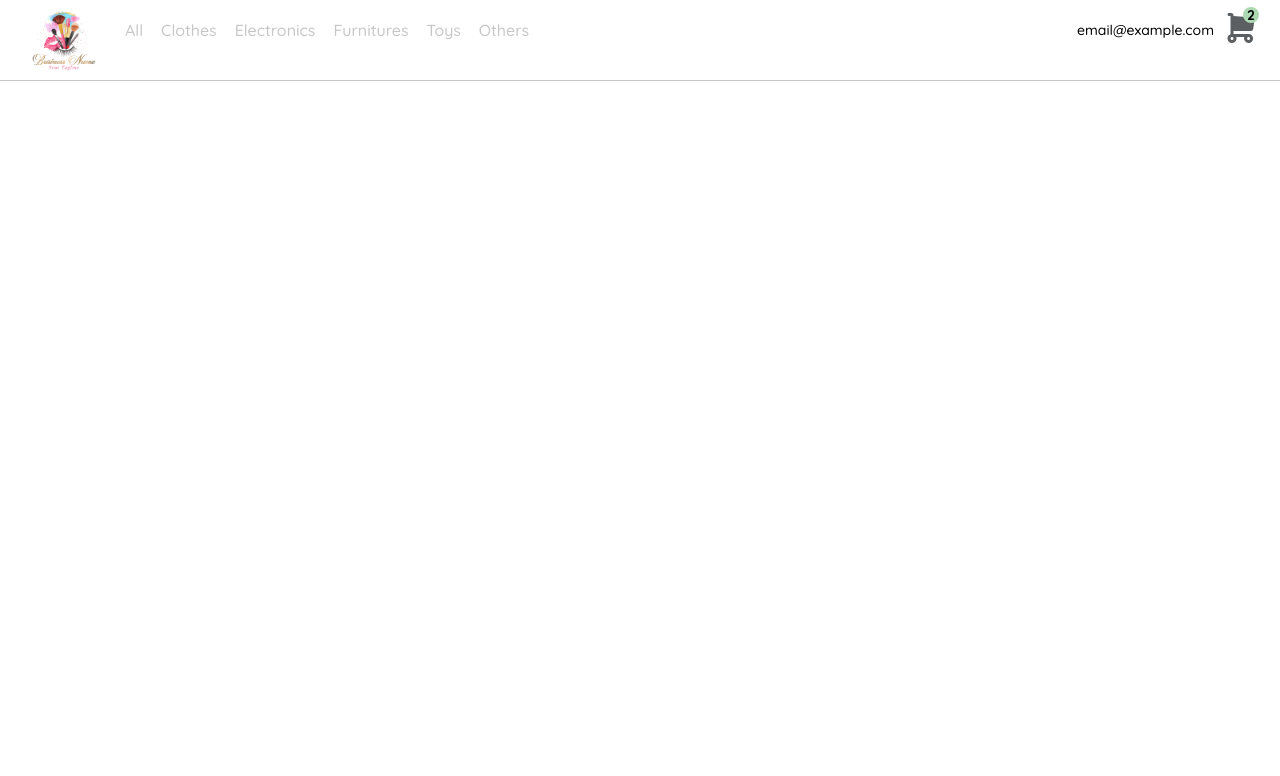
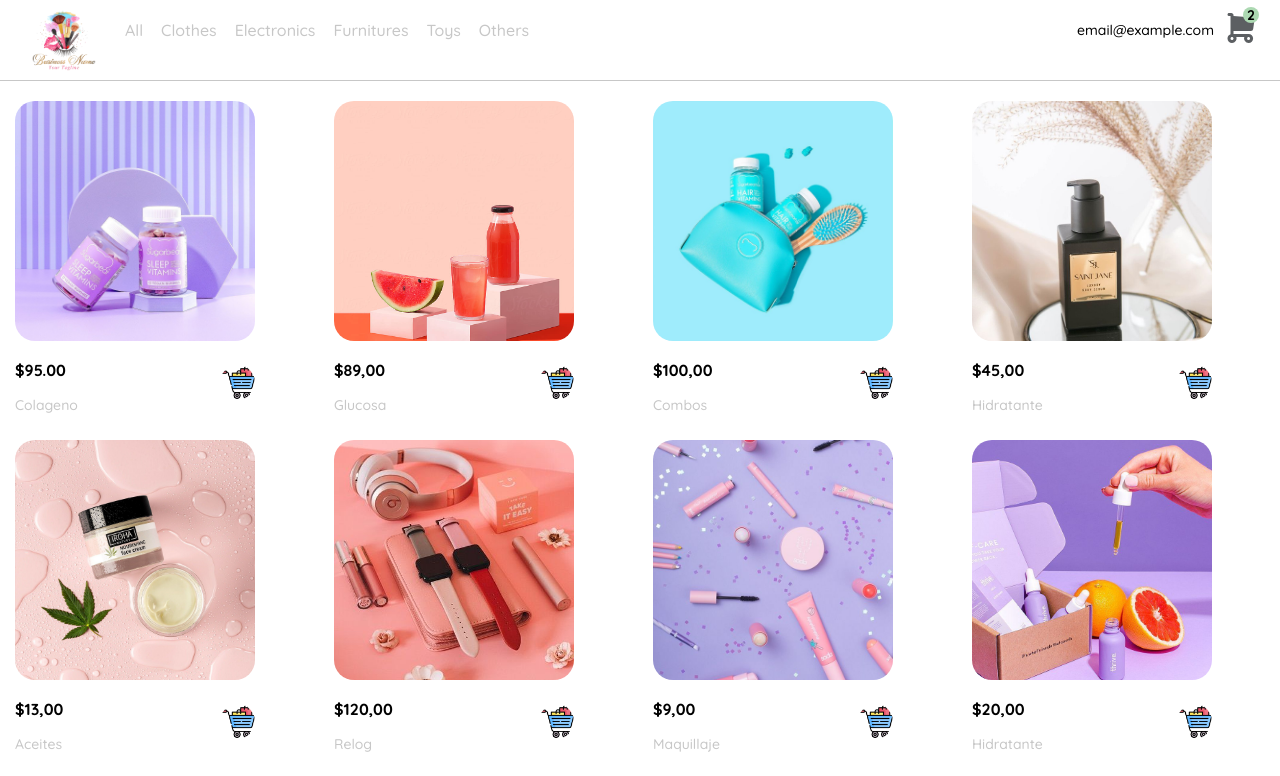
Before and after one commit to Marualexa/curso-practico-frontend-developer, a plain HTML site: page index.html in a window 1280 px wide. Shown: the top 776 px of the page. Drawn offline with Linux system fonts and the light colour scheme.

Commit message:
Ajustes del codigo dentro del javaScript del HTML

```diff
--- a/index.html
+++ b/index.html
@@ -187,6 +187,10 @@
     </div>
   </aside>
 
+  <section class="main-container">
+    <div class="cards-container"></div>
+  </section>
+
   <script src="./main.js"></script>
 </body>
 
--- a/main.js
+++ b/main.js
@@ -4,23 +4,165 @@ const menuEsteIcon = document.querySelector('.menu');
 const movilMenu = document.querySelector('.mobile-menu');
 const menuCarritoIcon = document.querySelector('.navbar-shopping-cart');
 const aside = document.querySelector('.product-detail');
+const cardContainer = document.querySelector('.cards-container');
 
 emailMenu.addEventListener('click', toggleDesktopMenu);
 menuEsteIcon.addEventListener('click', toggleMovilMenu);
 menuCarritoIcon.addEventListener('click', toggleCarritoAside);
 
 function toggleDesktopMenu() {
+    let isAsideClosed = aside.classList.contains('inactive');
+    let isDesktopClose = desktopMenu.classList.contains('inactive');
+
+    if (!isAsideClosed) {
+        aside.classList.add('inactive');
+    } console.log('se cierra')
+
+    if (!isAsideClosed) {
+        desktopMenu.classList.add('inactive');
+    }
+
     desktopMenu.classList.toggle('inactive');
 }
 
 function toggleMovilMenu() {
+    let isAsideClosed = aside.classList.contains('inactive');
+
+    if (!isAsideClosed) {
+        aside.classList.add('inactive');
+    }
+
     movilMenu.classList.toggle('inactive');
 }
 
 function toggleCarritoAside() {
-    let mobilMenuOpen = movilMenu.classList.contains('inactive')
+    let isMovilMenuclosed = movilMenu.classList.contains('inactive');
+
+    if (!isMovilMenuclosed) {
+        movilMenu.classList.add('inactive');
+    }
+
 
     aside.classList.toggle('inactive');
+}
 
-    if (movilMenu.classList.contains('inactive'))
+const productList = [];
+productList.push({
+    name: 'Colageno',
+    price: '95.00',
+    image: './logos/img1.jpg',
+});
+
+productList.push({
+    name: 'Glucosa',
+    price: '89,00',
+    image: "./logos/img2.png",
+});
+productList.push({
+    name: 'Combos',
+    price: '100,00',
+    image: './logos/img3.jpg',
+});
+productList.push({
+    name: 'Hidratante',
+    price: '45,00',
+    image: './logos/img4.jpg',
+});
+productList.push({
+    name: 'Aceites',
+    price: '13,00',
+    image: './logos/img5.jpg',
+});
+productList.push({
+    name: 'Relog',
+    price: '120,00',
+    image: './logos/img6.jpg',
+});
+productList.push({
+    name: 'Maquillaje',
+    price: '9,00',
+    image: './logos/img7.jpg',
+});
+productList.push({
+    name: 'Hidratante',
+    price: '20,00',
+    image: './logos/img8.jpg',
+});
+productList.push({
+    name: 'Crema',
+    price: '45,00',
+    image: './logos/img9.jpg',
+});
+productList.push({
+    name: 'Brochas',
+    price: '22,00',
+    image: './logos/img10.jpg',
+});
+productList.push({
+    name: 'Belleza',
+    price: '170,00',
+    image: './logos/img11.jpg',
+});
+productList.push({
+    name: 'Hidratante',
+    price: '70,00',
+    image: './logos/img12.png',
+});
+productList.push({
+    name: 'Brillo',
+    price: '10,00',
+    image: './logos/img13.jpg',
+});
+productList.push({
+    name: 'Labial',
+    price: '30,00',
+    image: './logos/img14.png',
+});
+productList.push({
+    name: 'Colageno',
+    price: '15,00',
+    image: './logos/img15.jpg',
+});
+
+function listProducts(arr) {
+    for (product of arr) {
+        const productCard = document.createElement('div');
+        productCard.classList.add('product-card');
+
+        const productImg = document.createElement('img');
+        productImg.setAttribute('src', product.image);
+
+        const productInfo = document.createElement('div');
+        productInfo.classList.add('product-info');
+
+        const productInfoDiv = document.createElement('div');
+
+        const productPrice = document.createElement('p');
+        productPrice.innerText = '$' + product.price;
+
+        const productName = document.createElement('p');
+        productName.innerText = product.name;
+
+        productInfoDiv.appendChild(productPrice);
+        productInfoDiv.appendChild(productName);
+
+        const productInfoFigure = document.createElement('figure');
+
+        const productImgCard = document.createElement('img');
+        productImgCard.setAttribute('src', './iconos/carrito.png')
+
+        productInfoFigure.appendChild(productImgCard);
+
+        productInfo.appendChild(productInfoDiv);
+        productInfo.appendChild(productInfoFigure);
+
+        productCard.appendChild(productImg);
+        productCard.appendChild(productInfo);
+
+
+        cardContainer.appendChild(productCard)
+    }
+
 }
+
+listProducts(productList);
--- a/style.css
+++ b/style.css
@@ -269,6 +269,54 @@ nav {
     height: 50px;
 }
 
+/* productos */
+.cards-container {
+    display: grid;
+    grid-template-columns: repeat(auto-fill, minmax(240px, 1fr));
+    gap: 26px;
+    place-content: center;
+    margin: 20px 15px 10px 15px;
+}
+
+.product-card {
+    width: 240px;
+}
+
+.product-card img {
+    width: 240px;
+    height: 240px;
+    border-radius: 20px;
+    object-fit: cover;
+}
+
+.product-info {
+    display: flex;
+    justify-content: space-between;
+    align-items: center;
+    margin-top: 10px;
+}
+
+.product-info figure {
+    margin: 0;
+}
+
+.product-info figure img {
+    width: 35px;
+    height: 35px;
+}
+
+.product-info div p:nth-child(1) {
+    font-weight: bold;
+    font-size: var(--md);
+    margin-top: 5px;
+}
+
+.product-info div p:nth-child(2) {
+    font-size: var(--sm);
+    margin-top: 0;
+    margin-bottom: 0;
+    color: var(--very--light-pink);
+}
 
 @media (max-width: 640px) {
     .menu {
@@ -299,6 +347,19 @@ nav {
     .product-detail {
         width: 100%;
     }
+    .cards-container {
+        display: grid;
+        grid-template-columns: repeat(auto-fill, minmax(140px, 1fr));
+    }
+
+    .product-card {
+        width: 140px;
+    }
+
+    .product-card img {
+        width: 140px;
+        height: 140px;
+    }
   }
 
   @media (min-width: 641px) {
```
